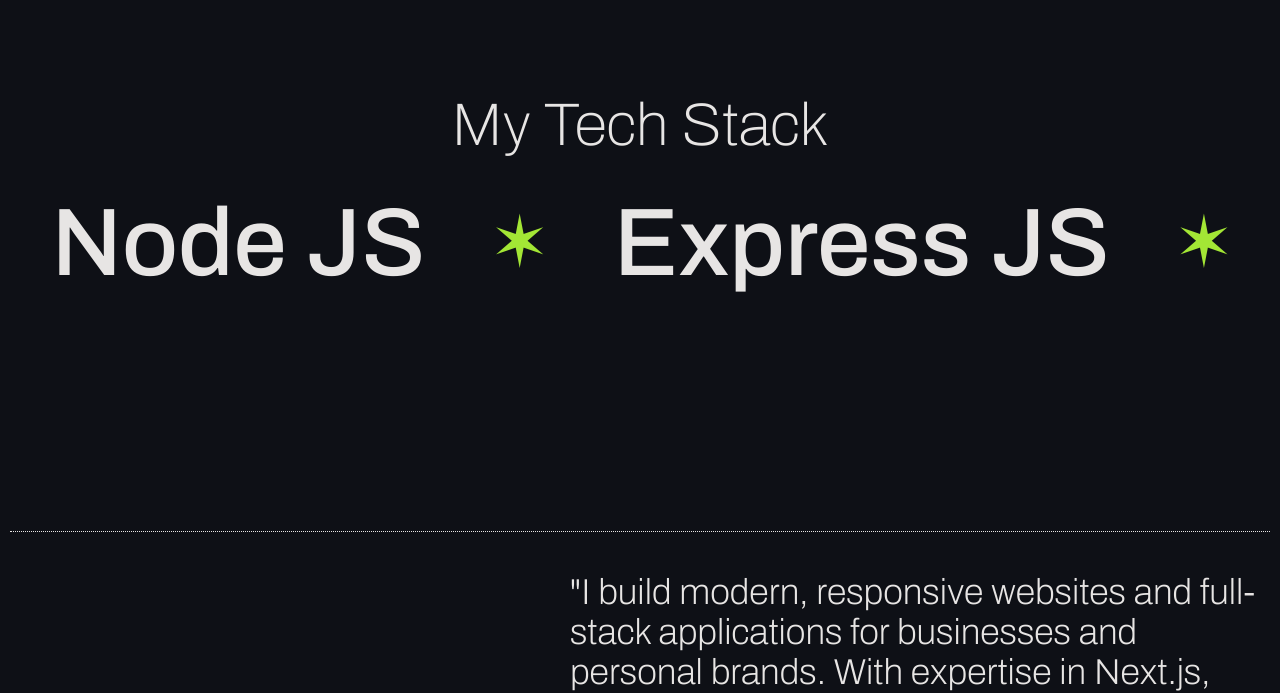
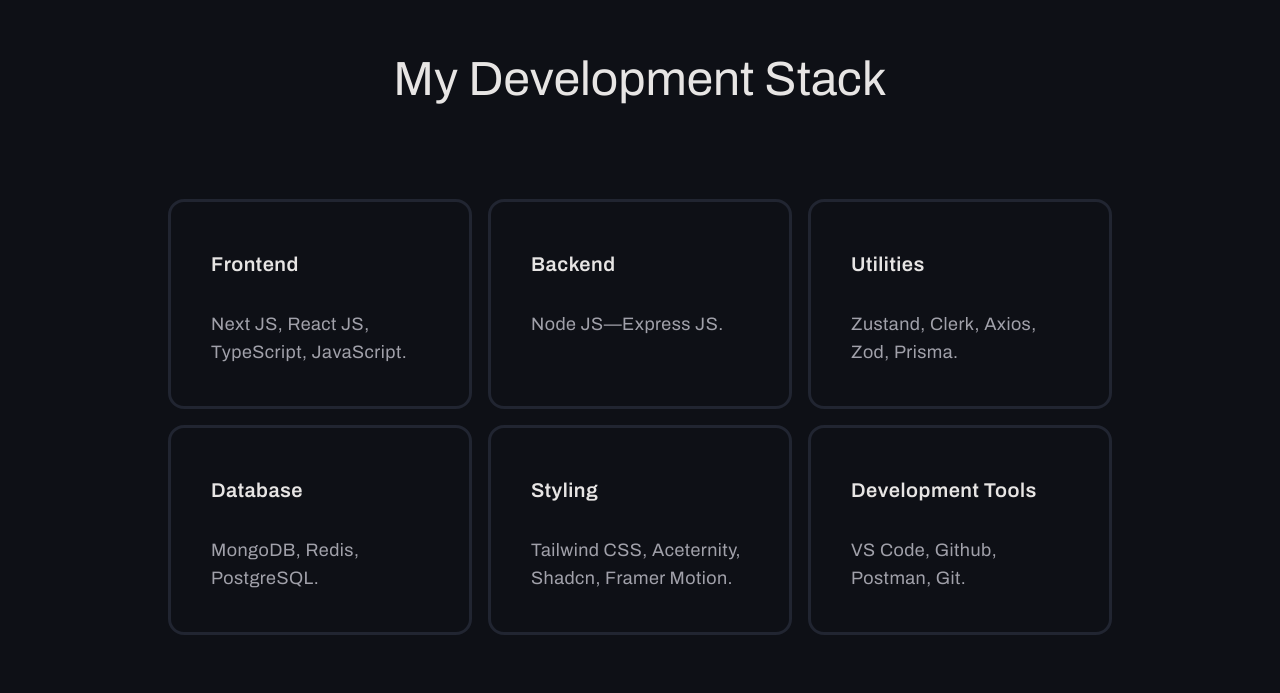
Before and after one commit to amanzecodes/port-v1, a Next.js app: page / in a window 1280 px wide. Shown: the part 2814-3507 px from the top of the page. Built offline with nearby package versions, Linux system fonts and the light colour scheme.

Commit message:
updated my stack layout

```diff
--- a/src/app/components/Stack.tsx
+++ b/src/app/components/Stack.tsx
@@ -1,40 +1,54 @@
-"use client";
-import { motion, useAnimate } from "framer-motion";
-import { useEffect, useState } from "react";
+import { HoverEffect } from "./ui/card-hover-effect";
 
-const techStack = ["Next JS", "TypeScript", "React JS", "Node JS", "Express JS", "MongoDB"];
-
-export default function CallToAction() {
-  const [isHovered, setIsHovered] = useState(false);
-  const [scope, animate] = useAnimate();
-
-  useEffect(() => {
-    animate("[data-animate]", { x: "-50%" }, { duration: isHovered ? 65 : 40, ease: "linear", repeat: Infinity });
-  }, [isHovered, animate]);
-
+export default function Stack() {
   return (
-    <section id="stack" className="py-16" ref={scope}>
-      <div className="flex w-full justify-center items-center py-6">
-        <h1 className="text-4xl md:text-5xl lg:text-6xl font-thin">My Tech Stack</h1>
+    <section id="stack">
+      <div className="container">
+      <div className="flex items-center justify-center py-20 md:py-12 sm:py-8">
+        <h1 className="text-stone-200 text-6xl md:text-5xl sm:text-2xl">My Development Stack</h1>
       </div>
-      <div className="overflow-x-clip p-4 flex">
-        <motion.div
-          onMouseEnter={() => setIsHovered(true)}
-          onMouseLeave={() => setIsHovered(false)}
-          data-animate
-          className="flex flex-none gap-16 pr-16 text-7xl md:text-8xl font-medium group cursor-pointer"
-        >
-          {Array(6) // Repeat the stack for continuous animation
-            .fill(techStack)
-            .flat()
-            .map((tech, index) => (
-              <div key={index} className="flex items-center gap-16">
-                <span className="text-lime-400 text-7xl">&#10038;</span>
-                <span className="group-hover:text-lime-400">{tech}</span>
-              </div>
-            ))}
-        </motion.div>
-      </div>
+    <div className="max-w-5xl mx-auto px-8">
+      <HoverEffect items={stack} />
+    </div>
+    </div>
     </section>
   );
 }
+export const stack = [
+  {
+    title: "Frontend",
+    description:
+      "Next JS, React JS, TypeScript, JavaScript.",
+
+  },
+  {
+    title: "Backend",
+    description:
+      "Node JS—Express JS.",
+
+  },
+  {
+    title: "Utilities",
+    description:
+      "Zustand, Clerk, Axios, Zod, Prisma.",
+
+  },
+  {
+    title: "Database",
+    description:
+      "MongoDB, Redis, PostgreSQL.",
+
+  },
+  {
+    title: "Styling",
+    description:
+      "Tailwind CSS, Aceternity, Shadcn, Framer Motion.",
+
+  },
+  {
+    title: "Development Tools",
+    description:
+      "VS Code, Github, Postman, Git.",
+
+  },
+];
--- /dev/null
+++ b/src/app/components/ui/card-hover-effect.tsx
@@ -0,0 +1,108 @@
+import { cn } from "../../lib/utils";
+import { AnimatePresence, motion } from "motion/react";
+import { useState } from "react";
+
+export const HoverEffect = ({
+  items,
+  className,
+}: {
+  items: {
+    title: string;
+    description: string;
+  }[];
+  className?: string;
+}) => {
+  let [hoveredIndex, setHoveredIndex] = useState<number | null>(null);
+
+  return (
+    <div
+      className={cn(
+        "grid grid-cols-1 md:grid-cols-2  lg:grid-cols-3  py-10",
+        className
+      )}
+    >
+      {items.map((item, idx) => (
+        <div
+          key={item?.title}
+          className="relative group  block p-2 h-full w-full"
+          onMouseEnter={() => setHoveredIndex(idx)}
+          onMouseLeave={() => setHoveredIndex(null)}
+        >
+          <AnimatePresence>
+            {hoveredIndex === idx && (
+              <motion.span
+                className="absolute inset-0 h-full w-full bg-slate-800/[0.8] block  rounded-3xl"
+                layoutId="hoverBackground"
+                initial={{ opacity: 0 }}
+                animate={{
+                  opacity: 1,
+                  transition: { duration: 0.15 },
+                }}
+                exit={{
+                  opacity: 0,
+                  transition: { duration: 0.15, delay: 0.2 },
+                }}
+              />
+            )}
+          </AnimatePresence>
+          <Card>
+            <CardTitle>{item.title}</CardTitle>
+            <CardDescription>{item.description}</CardDescription>
+          </Card>
+        </div>
+      ))}
+    </div>
+  );
+};
+
+export const Card = ({
+  className,
+  children,
+}: {
+  className?: string;
+  children: React.ReactNode;
+}) => {
+  return (
+    <div
+      className={cn(
+        "rounded-2xl h-full w-full p-6 overflow-hidden bg-[#0e1016] border-[3px] border-[#212531]  dark:border-white/[0.2] group-hover:border-slate-700 relative z-20",
+        className
+      )}
+    >
+      <div className="relative z-50">
+        <div className="p-4 text-xl font-normal">{children}</div>
+      </div>
+    </div>
+  );
+};
+export const CardTitle = ({
+  className,
+  children,
+}: {
+  className?: string;
+  children: React.ReactNode;
+}) => {
+  return (
+    <h4 className={cn("text-stone-200 font-semibold tracking-wide mt-2", className)}>
+      {children}
+    </h4>
+  );
+};
+export const CardDescription = ({
+  className,
+  children,
+}: {
+  className?: string;
+  children: React.ReactNode;
+}) => {
+  return (
+    <p
+      className={cn(
+        "mt-8 text-zinc-400 tracking-wide leading-relaxed text-lg",
+        className
+      )}
+    >
+      {children}
+    </p>
+  );
+};
```
